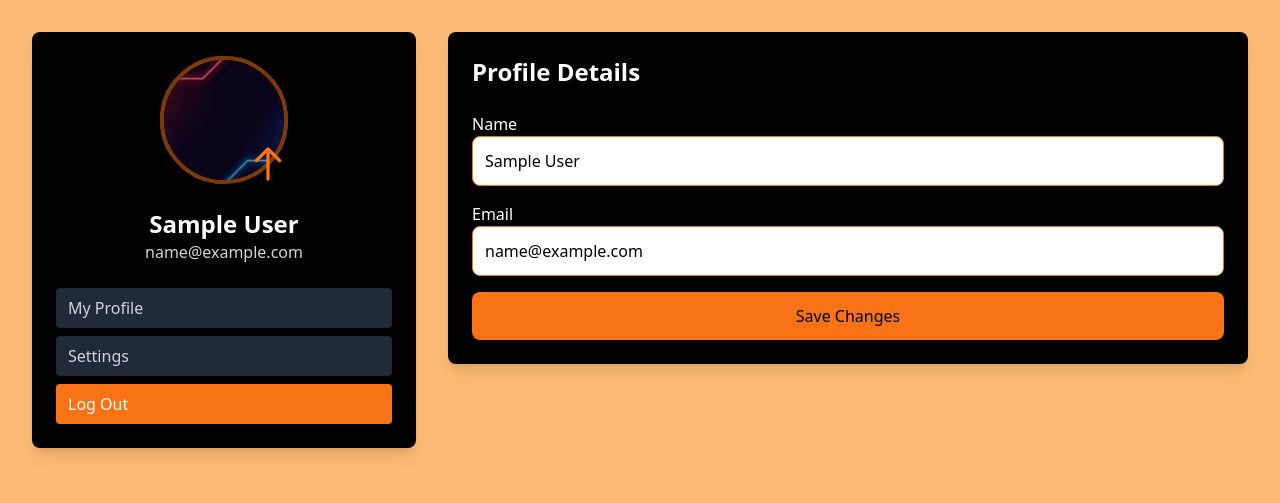
After one commit to Ilyass-Bourass/Brief10_GameVault, a PHP site: page /profil.php in a window 1280 px wide. The commit adds this page. Shown: the top 503 px of the page. Run offline with PHP 8.4, Linux system fonts and the light colour scheme; the visitor is signed in with stand-in values (Sample User, id 1); some libraries are stand-ins or nearby versions.

Commit message:
BG-15 <Modification du profil utilisateur  >

```diff
--- a/Pages/index.php
+++ b/Pages/index.php
@@ -1,6 +1,7 @@
 <?php
 require_once '../action/afficherJeux.php';
 require_once '../action/cheakSession.php';
+
 
 ?>
 
@@ -25,8 +26,8 @@ require_once '../action/cheakSession.php';
                 </a>
                 <a href="#jeux" class="text-white font-bold hover:text-orange-300 transition duration-300">Jeux</a>
                 <a href="maListe.php" class="text-white font-bold hover:text-orange-300 transition duration-300">Ma List</a>
-                <a href="dashbordAdmin.php"
-                    class="text-white font-bold hover:text-orange-300 transition duration-300">dashbordAdmin</a>
+                <a href="profil.php?user_id=<?php echo $_SESSION['user_id'];?>"
+                    class="text-white font-bold hover:text-orange-300 transition duration-300">Profil</a>
             </nav>
             <div class="flex space-x-4">
                 <?php if(isset($_SESSION['is_login']) && $_SESSION['role'] == 'USER') : ?>
--- /dev/null
+++ b/Pages/profil.php
@@ -0,0 +1,119 @@
+<?php
+require_once '../classes/utilsateur.php';
+require_once '../config/dataBase.php';
+
+session_start();
+if (!isset($_SESSION['is_login']) || !$_SESSION['role'] == 'USER') {
+    header('location: signin.php');
+}
+$db = new Database();
+$connex = $db->getConnection();
+
+$user_id = $_SESSION['user_id'];
+$profil = new Utilisateur($connex);
+$profilinfo = $profil->profil($user_id);
+
+?>
+<!DOCTYPE html>
+<html lang="en">
+
+<head>
+    <meta charset="UTF-8">
+    <meta name="viewport" content="width=device-width, initial-scale=1.0">
+    <title>Profile and Settings</title>
+    <link href="https://cdn.jsdelivr.net/npm/tailwindcss@2.2.19/dist/tailwind.min.css" rel="stylesheet">
+    <script src="https://cdn.tailwindcss.com"></script>
+</head>
+
+<body class="bg-orange-300 font-sans">
+    <div class="container mx-auto p-4 md:p-8">
+        <div class="flex flex-wrap -mx-4 justify-center">
+            <!-- Profile Overview Panel -->
+            <div class="w-full sm:w-2/3 md:w-1/3 px-4 mb-6">
+                <div class="bg-black p-6 rounded-lg shadow-lg text-white">
+                    <div class="relative text-center mb-6">
+                        <!-- Profile Picture -->
+                        <img id="profileImage" src="../background.jpg" alt="Profile Picture"
+                            class="rounded-full w-24 h-24 md:w-32 md:h-32 mx-auto border-4 border-orange-500 object-cover">
+                        <!-- Overlay for Upload Icon -->
+                        <label for="profileInput"
+                            class="absolute inset-0 flex items-end justify-end rounded-full bg-black bg-opacity-50 cursor-pointer w-24 h-24 md:w-32 md:h-32 mx-auto">
+                            <svg xmlns="http://www.w3.org/2000/svg" class="h-6 w-6 md:h-10 md:w-10 text-orange-500"
+                                fill="none" viewBox="0 0 24 24" stroke="currentColor">
+                                <path stroke-linecap="round" stroke-linejoin="round" stroke-width="2"
+                                    d="M5 10l7-7m0 0l7 7m-7-7v18" />
+                            </svg>
+                            <input id="profileInput" type="file" name="profile_pic" accept="image/*" class="hidden"
+                                onchange="previewImage(event)">
+                        </label>
+                    </div>
+                    <h2 class="text-xl md:text-2xl font-semibold mt-4 flex items-center justify-center">
+                        <?php echo $profilinfo['nom']; ?></h2>
+                    <p class="text-gray-300 text-sm md:text-base flex items-center justify-center">
+                        <?php echo $profilinfo['email']; ?></p>
+                    <form action="" method="post" enctype="multipart/form-data">
+                        <nav class="space-y-2 mt-6">
+                            <button type="submit" name="profil"
+                                class="w-full text-left block py-2 px-3 bg-gray-800 text-gray-300 rounded hover:bg-orange-100 hover:text-black">My
+                                Profile</button>
+                            <button type="submit" name="setting"
+                                class="w-full text-left block py-2 px-3 bg-gray-800 text-gray-300 rounded hover:bg-orange-100 hover:text-black">Settings</button>
+                            <a href="logout.php"
+                                class="block py-2 px-3 bg-orange-500 text-white rounded hover:bg-orange-600">Log Out</a>
+                        </nav>
+                    </form>
+                </div>
+            </div>
+
+            <!-- Conditional Panels -->
+            <div class="w-full sm:w-2/3 md:w-2/3 px-4 mb-6">
+                <div class="bg-black p-6 rounded-lg shadow-lg text-white">
+                    <?php if (isset($_POST['setting'])) : ?>
+                    <!-- Password Reset Panel -->
+                    <h2 class="text-xl md:text-2xl font-bold mb-6">Password Reset</h2>
+                    <form>
+                        <div class="mb-4">
+                            <label class="block text-white font-medium">Current Password</label>
+                            <input type="password" class="w-full p-3 border border-orange-500 rounded-lg text-black"
+                                placeholder="Enter current password">
+                        </div>
+                        <div class="mb-4">
+                            <label class="block text-white font-medium">New Password</label>
+                            <input type="password" class="w-full p-3 border border-orange-500 rounded-lg text-black"
+                                placeholder="Enter new password">
+                        </div>
+                        <div class="mb-4">
+                            <label class="block text-white font-medium">Confirm New Password</label>
+                            <input type="password" class="w-full p-3 border border-orange-500 rounded-lg text-black"
+                                placeholder="Confirm new password">
+                        </div>
+                        <button type="submit"
+                            class="w-full bg-orange-500 text-black py-3 rounded-lg hover:bg-orange-600">Reset
+                            Password</button>
+                    </form>
+                    <?php else : ?>
+                    <!-- Profile Details Panel -->
+                    <h2 class="text-xl md:text-2xl font-bold mb-6">Profile Details</h2>
+                    <form>
+                        <div class="mb-4">
+                            <label class="block text-white font-medium">Name</label>
+                            <input type="text" class="w-full p-3 border border-orange-500 rounded-lg text-black"
+                                value="<?php echo $profilinfo['nom']; ?>">
+                        </div>
+                        <div class="mb-4">
+                            <label class="block text-white font-medium">Email</label>
+                            <input type="email" class="w-full p-3 border border-orange-500 rounded-lg text-black"
+                                value="<?php echo $profilinfo['email']; ?>">
+                        </div>
+                        <button type="submit"
+                            class="w-full bg-orange-500 text-black py-3 rounded-lg hover:bg-orange-600">Save
+                            Changes</button>
+                    </form>
+                    <?php endif; ?>
+                </div>
+            </div>
+        </div>
+    </div>
+</body>
+
+</html>
--- a/classes/utilsateur.php
+++ b/classes/utilsateur.php
@@ -197,6 +197,13 @@ class Utilisateur {
         }
 
     }
+
+    public function profil($id_utilisateur){
+        $query = "SELECT nom,email FROM users WHERE id_user = :id_user";
+        $stmt = $this->connexion->prepare($query);
+        $stmt->execute([':id_user' => $id_utilisateur]);
+        return $stmt->fetch(PDO:: FETCH_ASSOC);
+    }
 }
 
 ?>
```
